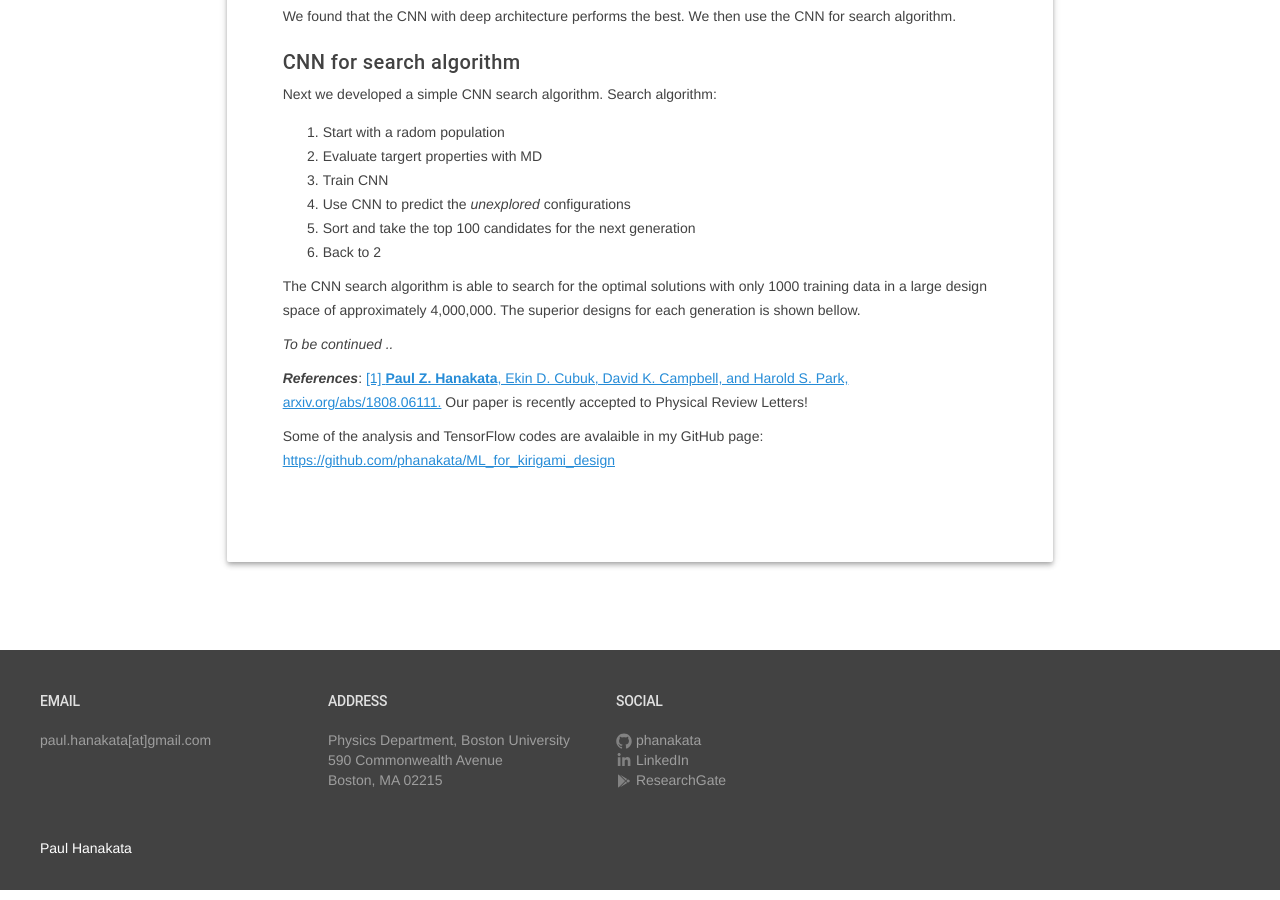
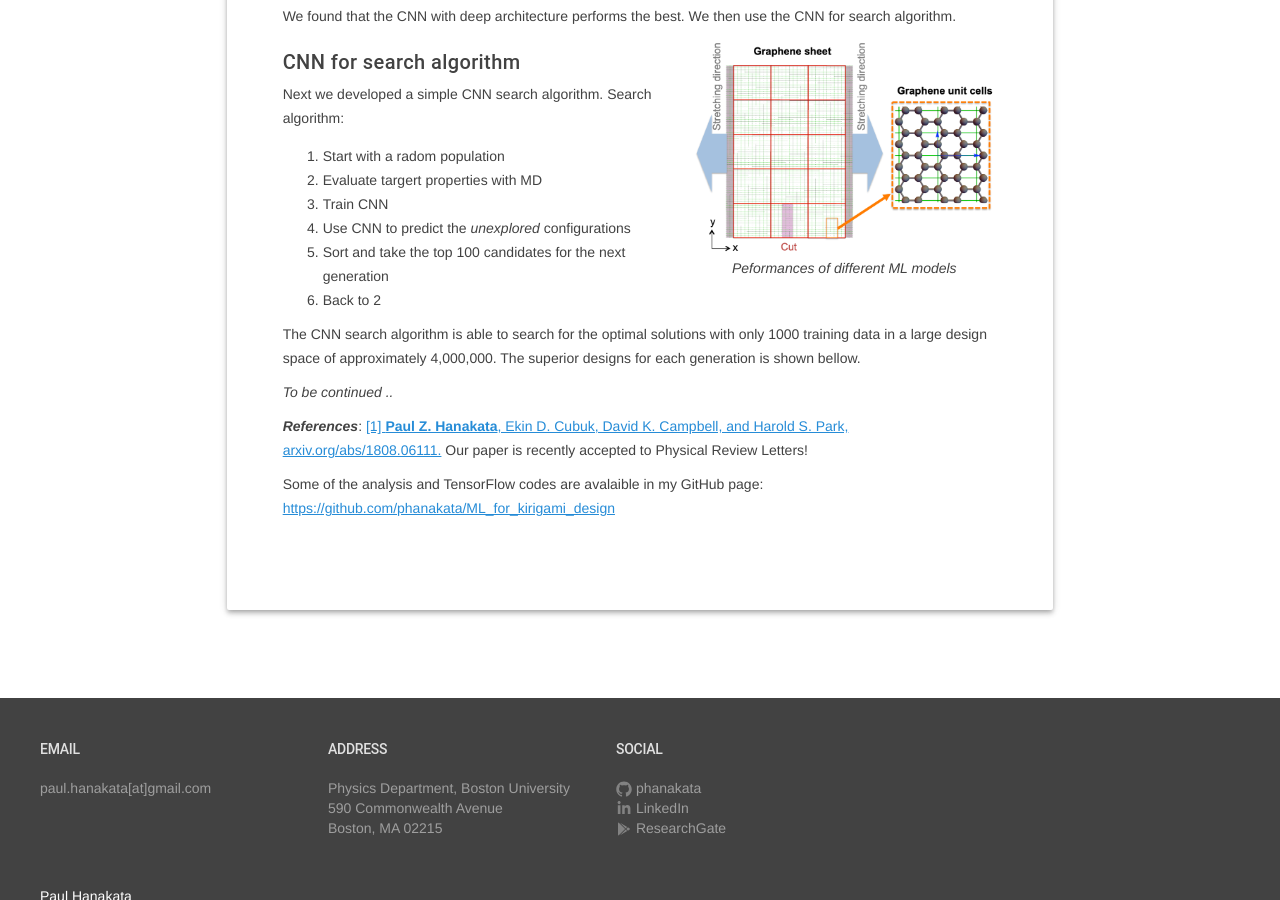
Before and after one commit to phanakata/phanakata.github.io, a Jekyll site: the page built from _posts/2018-05-29-ML.markdown, in a window 1280 px wide and 900 px high, scrolled down 1152 px. Built offline with Jekyll 4.4.1, drawn with Linux system fonts in a browser that asks for light colours; formulas are drawn with MathJax 3.

Commit message:
Update 2018-05-29-ML.markdown

```diff
--- a/_posts/2018-05-29-ML.markdown
+++ b/_posts/2018-05-29-ML.markdown
@@ -24,6 +24,10 @@ In the series expansion approach, the 2D cut patterns are flattened into a 1D-ar
 lost. Series expansion can be used to "recover" the information of interactions between neighbors, but this approach becomes inefficient when the number of cells becomes large. This series expansion approach is computationally inefficient as we expect the interactions should be local. In principle, one could do series expansions to the nearest neighbors only; however, details of the potentials are not always known. For these reasons, the convolutional neural networks (CNN) is a more appropriate and scalable model as this deep learning is superior in recognizing edges in 2D motifs as well as performing down-sampling, which is very suitable for our problem. In the CNN, the 2D image (input) is convolved by a set of learnable filters and this allows the model to learn 2D motifs. An image passing through these filters then activates neurons which then classify (or rank) the cutting patterns to good or bad designs. This approach is more efficient than the series expansion approach as the CNN model is built based on learned 2D local motifs.
 
 We benchmark accuracy score of linear model, neural networks (NN) and convolutional neural netwroks (CNN). We found that the CNN with deep architecture performs the best.  We then use the CNN for search algorithm.
+<table class="image" align="right">
+<caption align="bottom">{{ "<i> Peformances of different ML models </i>" }}</caption>
+<tr><td><img src="/img/graphene_sheet.png" alt="Peformances of different ML models" description="Drawing" style="width: 300px; max-width:100%;"/></td></tr>
+</table>
 
 
 ##### CNN for search algorithm
```
